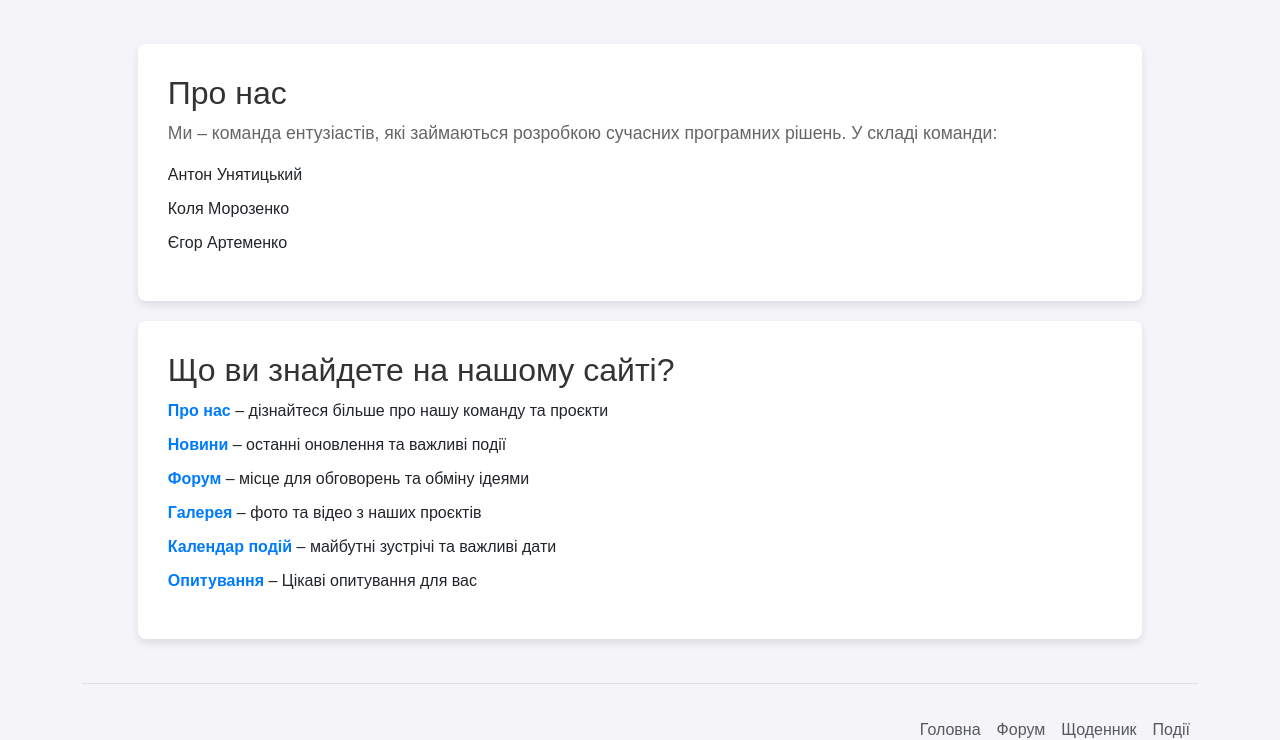
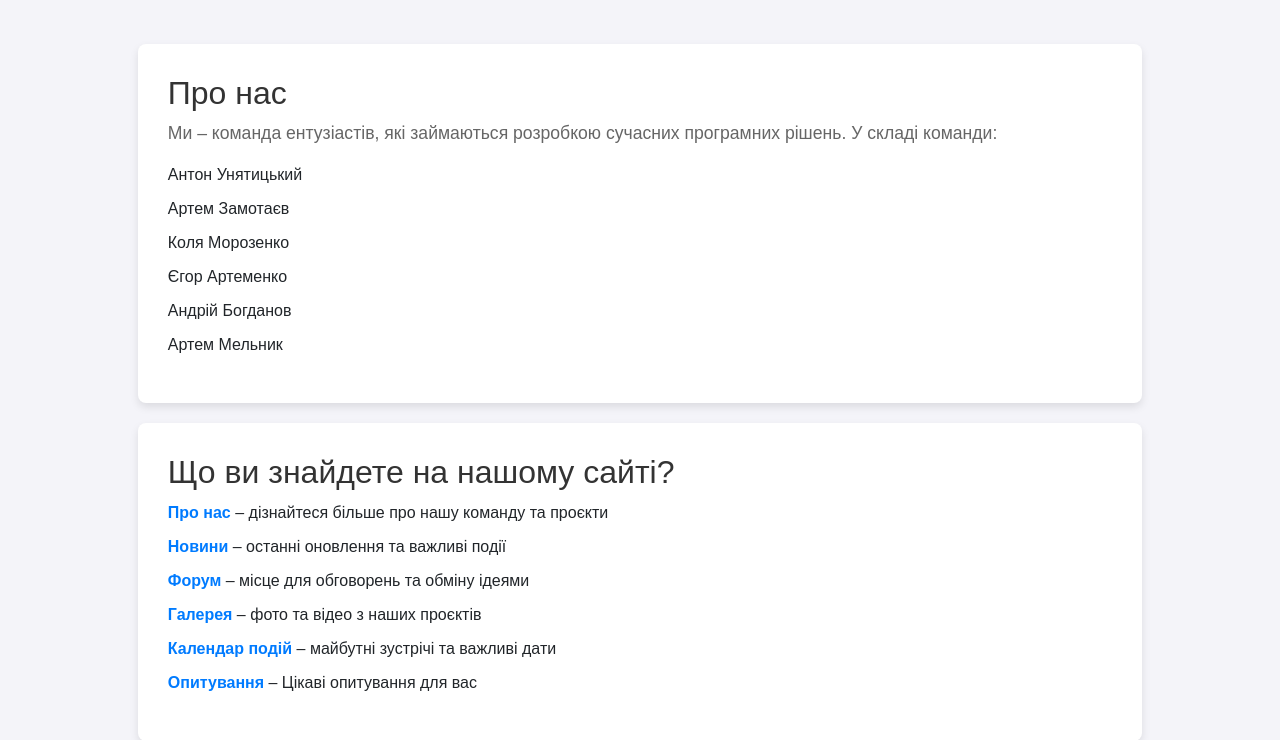
Before and after one commit to AntonUniatitskyi/Logika_portal, a Django app: page / in a window 1280 px wide. Shown: the part 93-833 px from the top of the page. Run offline with Django 5.2, Linux system fonts and the light colour scheme.

Commit message:
add subjects and teammates

```diff
--- a/home/templates/home/home.html
+++ b/home/templates/home/home.html
@@ -10,8 +10,12 @@
         <p>Ми – команда ентузіастів, які займаються розробкою сучасних програмних рішень. У складі команди:</p>
         <ul>
           <li class="team-member">Антон Унятицький</li>
+          <li class="team-member">Артем Замотаєв</li>
           <li class="team-member">Коля Морозенко</li>
           <li class="team-member">Єгор Артеменко</li>
+          <li class="team-member">Андрій Богданов</li>
+          <li class="team-member">Артем Мельник</li>
+
         </ul>
       </section>
 
```
Also changed, not shown: db.sqlite3.
